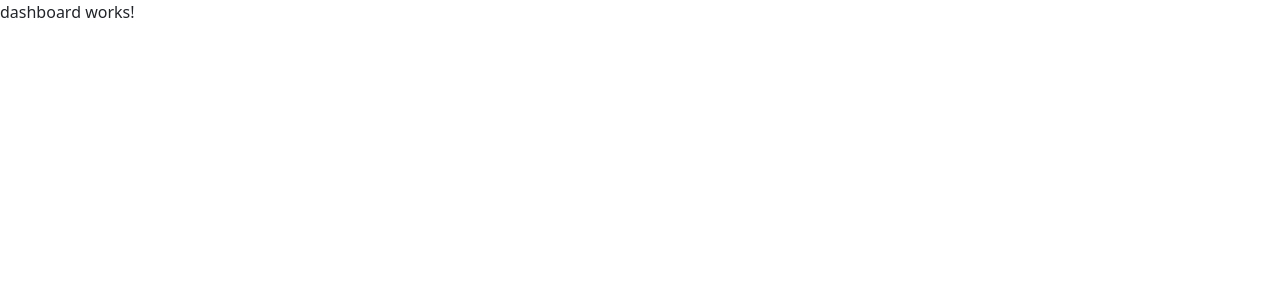
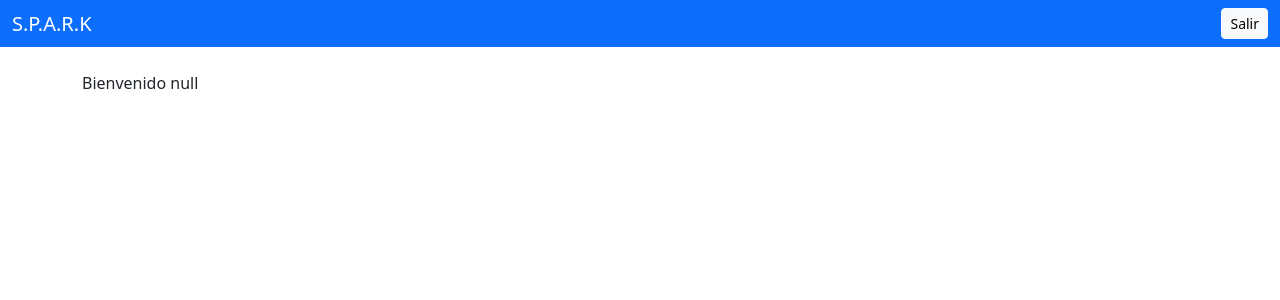
Before and after one commit to Carlostorres8791/moto-taller-frontend, an Angular app: page /dashboard in a window 1280 px wide. Shown: the top 300 px of the page. Built offline with nearby package versions, Linux system fonts and the light colour scheme.

Commit message:
implementacion de navbar y creacion de la vista prototipo del dashboard

```diff
--- a/src/app/app.routes.ts
+++ b/src/app/app.routes.ts
@@ -4,5 +4,6 @@ import { Dashboard } from './pages/dashboard/dashboard';
 
 export const routes: Routes = [
     { path: '', component: Login},
+    { path: 'login', component: Login},
     { path: 'dashboard', component: Dashboard}
 ];
--- a/src/app/component/navbar/navbar.html
+++ b/src/app/component/navbar/navbar.html
@@ -1 +1,64 @@
-<p>navbar works!</p>
+<nav class="navbar navbar-expand-lg navbar-dark bg-primary">
+  <div class="container-fluid">
+
+    <div class="collapse navbar-collapse">
+
+      <ul class="navbar-nav me-auto">
+
+        <li class="nav-item">
+          <a class="navbar-brand" routerLink="/dashboard">S.P.A.R.K</a>
+        </li>
+
+        <!-- SUPER ADMIN -->
+        <ng-container *ngIf="usuario?.rol === 'SUPER_ADMIN'">
+
+          <li class="nav-item">
+            <a class="nav-link" routerLink="/talleres">
+              Talleres
+            </a>
+          </li>
+
+        </ng-container>
+
+        <!-- ADMIN TALLER -->
+        <ng-container *ngIf="usuario?.rol === 'ADMIN_TALLER'">
+
+          <li class="nav-item">
+            <a class="nav-link" routerLink="/ordenes">
+              Ordenes
+            </a>
+          </li>
+
+          <li class="nav-item">
+            <a class="nav-link" routerLink="/tecnicos">
+              Tecnicos
+            </a>
+          </li>
+
+        </ng-container>
+
+        <!-- TECNICO -->
+        <ng-container *ngIf="usuario?.rol === 'TECNICO'">
+
+          <li class="nav-item">
+            <a class="nav-link" routerLink="/mis-ordenes">
+              Mis Ordenes
+            </a>
+          </li>
+
+        </ng-container>
+
+      </ul>
+
+      <span class="navbar-text me-3">
+        {{usuario?.nombre}}
+      </span>
+
+      <button class="btn btn-light btn-sm" (click)="logout()">
+        Salir
+      </button>
+
+    </div>
+
+  </div>
+</nav>
--- a/src/app/component/navbar/navbar.ts
+++ b/src/app/component/navbar/navbar.ts
@@ -1,11 +1,34 @@
 import { Component } from '@angular/core';
+import { Auth } from '../../services/auth';
+import { Router, RouterModule } from '@angular/router';
+import { CommonModule } from '@angular/common';
 
 @Component({
   selector: 'app-navbar',
-  imports: [],
+  imports: [CommonModule, RouterModule],
   templateUrl: './navbar.html',
   styleUrl: './navbar.css',
 })
 export class Navbar {
 
+  usuario: any;
+
+  constructor(
+
+    private auth: Auth,
+
+    private router: Router
+
+  ){
+
+    this.usuario = this.auth.obtenerUsuario;
+
+  }
+
+  logout() {
+    localStorage.removeItem("token");
+    localStorage.removeItem("usuario");
+
+    this.router.navigate(['/login']);
+  }
 }
--- a/src/app/pages/dashboard/dashboard.html
+++ b/src/app/pages/dashboard/dashboard.html
@@ -1 +1,10 @@
-<p>dashboard works!</p>
+<app-navbar></app-navbar>
+
+<div class="container mt-4">
+
+<a>Bienvenido {{usuario?.nombre}}</a>
+<a> {{usuario?.rol}}</a>
+<a> {{usuario?.tallerId}}</a>
+<a> {{usuario | json}}</a>
+
+</div>
--- a/src/app/pages/dashboard/dashboard.ts
+++ b/src/app/pages/dashboard/dashboard.ts
@@ -1,11 +1,21 @@
 import { Component } from '@angular/core';
+import { Auth } from '../../services/auth';
+import { Navbar } from "../../component/navbar/navbar";
+import { CommonModule } from '@angular/common';
+import { RouterModule } from '@angular/router';
 
 @Component({
   selector: 'app-dashboard',
-  imports: [],
+  imports: [Navbar, CommonModule],
   templateUrl: './dashboard.html',
   styleUrl: './dashboard.css',
 })
 export class Dashboard {
 
+  usuario: any;
+
+  constructor(private auth: Auth){
+    this.usuario = this.auth.obtenerUsuario();
+  }
+
 }
--- a/src/app/pages/login/login.ts
+++ b/src/app/pages/login/login.ts
@@ -32,6 +32,8 @@ export class Login {
 
         this.authService.guardarToken(token);
 
+        this.authService.guardarUsuario(response);
+
         this.router.navigate(['/dashboard']);
       },
       error: (error) => {
--- a/src/app/services/auth.ts
+++ b/src/app/services/auth.ts
@@ -27,4 +27,13 @@ export class Auth {
     localStorage.removeItem("token");
   }
 
+  guardarUsuario(usuario: any){
+    localStorage.setItem("usuario", JSON.stringify(usuario));
+  }
+
+  obtenerUsuario() {
+    const data = localStorage.getItem("usuario");
+    return data ? JSON.parse(data) : null;
+  }
+
 }
```
